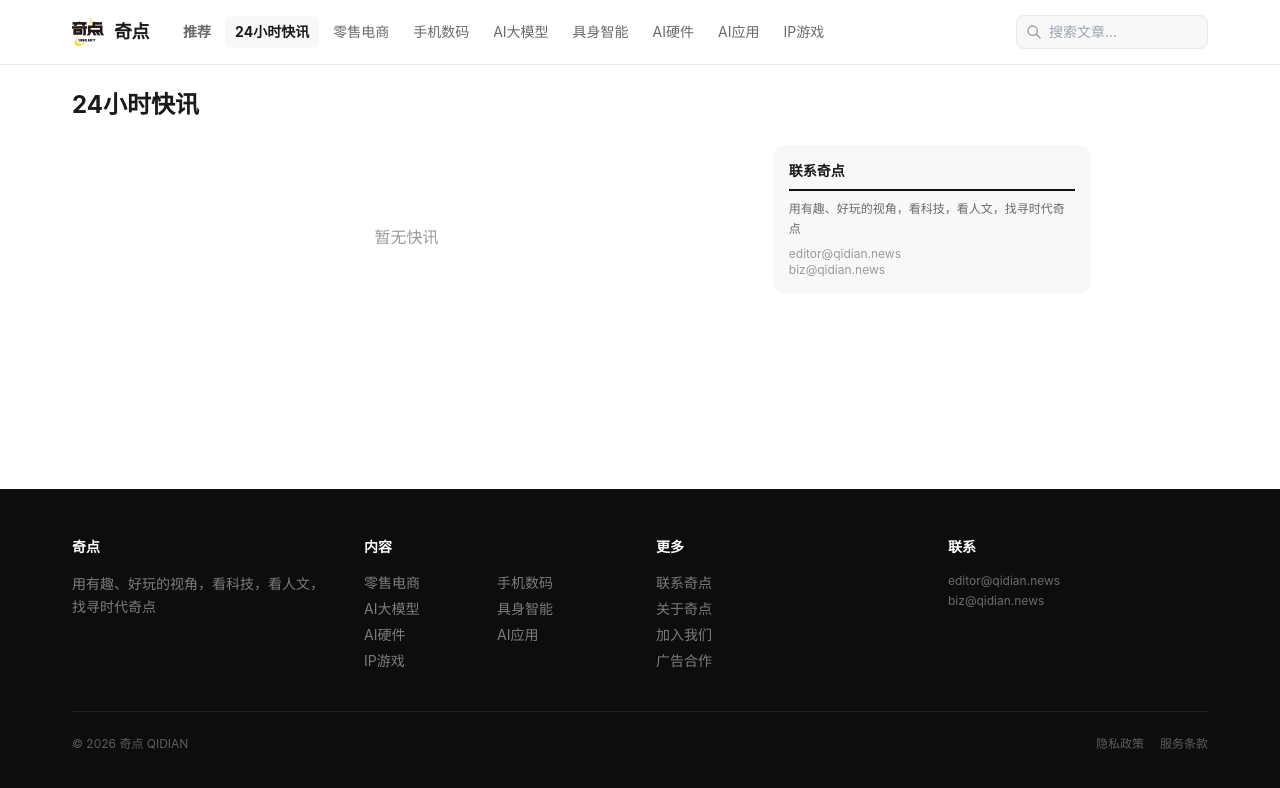
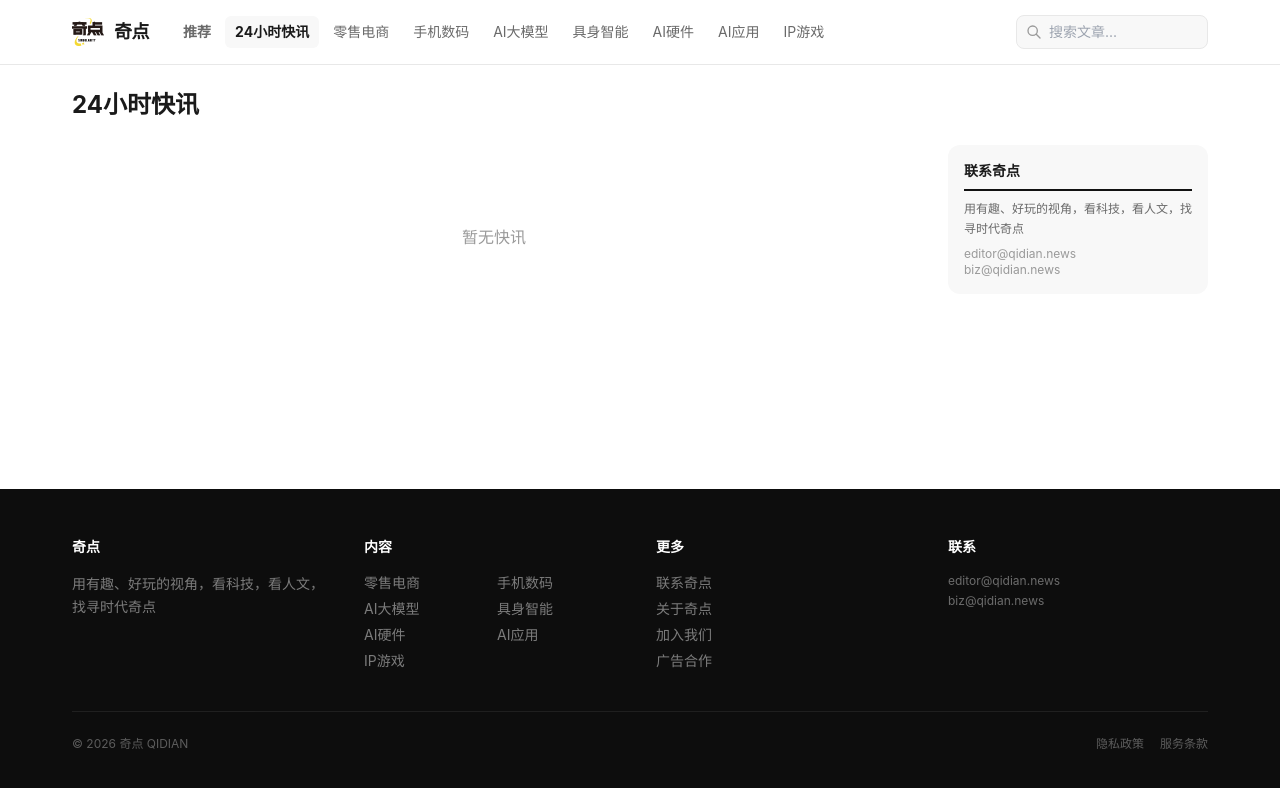
Before and after one commit to niezerui/qidian-media-site, a Next.js app: page /category/24h-news in a window 1280 px wide. Shown: the top 788 px of the page. Built offline with nearby package versions, Linux system fonts and the light colour scheme.

Commit message:
Revert layout, remove spinner from flash, keep loading.tsx

```diff
--- a/src/app/category/[slug]/page.tsx
+++ b/src/app/category/[slug]/page.tsx
@@ -53,8 +53,8 @@ export default async function CategoryPage({ params }: { params: { slug: string
         <div className="site-container py-6">
           <h1 className="text-2xl font-bold mb-6" style={{ color: 'var(--c-text)' }}>{name || '24小时快讯'}</h1>
 
-          <div className="grid grid-cols-1 lg:grid-cols-10 gap-6 lg:gap-8">
-            <div className="lg:col-span-6">
+          <div className="grid grid-cols-1 lg:grid-cols-4 gap-6 lg:gap-8">
+            <div className="lg:col-span-3">
               {isFlash ? (
                 flashes.length > 0 ? (
                   <div className="space-y-2">
@@ -76,15 +76,12 @@ export default async function CategoryPage({ params }: { params: { slug: string
               )}
             </div>
 
-            <aside className="lg:col-span-3 space-y-5">
+            <aside className="lg:col-span-1 space-y-5">
               {!isFlash && flashes.length > 0 && (
                 <div className="rounded-xl p-4" style={{ backgroundColor: 'var(--c-surface)' }}>
                   <div className="flex items-center justify-between mb-3">
                     <div className="flex items-center gap-1.5">
-                      <svg className="animate-spin w-3.5 h-3.5" fill="none" viewBox="0 0 24 24" style={{ color: 'var(--c-accent)' }}>
-                        <circle cx="12" cy="12" r="10" stroke="currentColor" strokeWidth="4" opacity="0.25" />
-                        <path fill="currentColor" d="M4 12a8 8 0 018-8V0C5.373 0 0 5.373 0 12h4z" opacity="0.75" />
-                      </svg>
+                      <span className="w-1.5 h-1.5 rounded-full animate-pulse" style={{ backgroundColor: 'var(--c-accent)' }} />
                       <h3 className="text-sm font-bold" style={{ color: 'var(--c-text)' }}>24小时快讯</h3>
                     </div>
                     <Link href="/category/24h-news" className="text-xs hover:underline" style={{ color: 'var(--c-text-3)' }}>全部</Link>
--- a/src/app/page.tsx
+++ b/src/app/page.tsx
@@ -46,9 +46,9 @@ export default async function HomePage({ searchParams }: { searchParams: { searc
           {/* Banner Carousel */}
           {!sq && banners.length > 0 && <BannerCarousel items={banners} />}
 
-          <div className="grid grid-cols-1 lg:grid-cols-10 gap-6 lg:gap-8">
+          <div className="grid grid-cols-1 lg:grid-cols-4 gap-6 lg:gap-8">
             {/* LEFT: Latest articles */}
-            <div className="lg:col-span-6">
+            <div className="lg:col-span-3">
               <h2 className="text-lg font-bold mb-4" style={{ color: 'var(--c-text)' }}>{sq ? '搜索结果' : '最新报道'}</h2>
               {articles.length > 0 ? (
                 <div className="border-t" style={{ borderColor: 'var(--c-border)' }}>
@@ -60,15 +60,12 @@ export default async function HomePage({ searchParams }: { searchParams: { searc
             </div>
 
             {/* RIGHT: Flash + Contact */}
-            <aside className="lg:col-span-3 space-y-5">
+            <aside className="lg:col-span-1 space-y-5">
               {flashes.length > 0 && (
                 <div className="rounded-xl p-4" style={{ backgroundColor: 'var(--c-surface)' }}>
                   <div className="flex items-center justify-between mb-3">
                     <div className="flex items-center gap-1.5">
-                      <svg className="animate-spin w-3.5 h-3.5" fill="none" viewBox="0 0 24 24" style={{ color: 'var(--c-accent)' }}>
-                        <circle cx="12" cy="12" r="10" stroke="currentColor" strokeWidth="4" opacity="0.25" />
-                        <path fill="currentColor" d="M4 12a8 8 0 018-8V0C5.373 0 0 5.373 0 12h4z" opacity="0.75" />
-                      </svg>
+                      <span className="w-1.5 h-1.5 rounded-full animate-pulse" style={{ backgroundColor: 'var(--c-accent)' }} />
                       <h3 className="text-sm font-bold" style={{ color: 'var(--c-text)' }}>24小时快讯</h3>
                     </div>
                     <Link href="/category/24h-news" className="text-xs hover:underline" style={{ color: 'var(--c-text-3)' }}>全部</Link>
```
